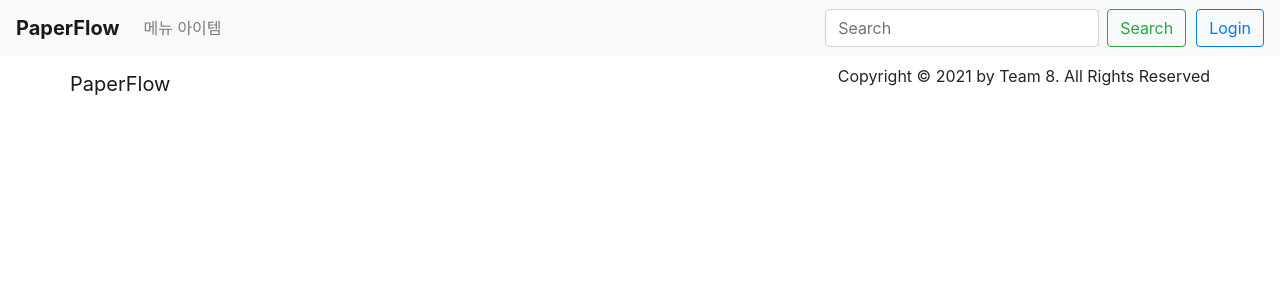
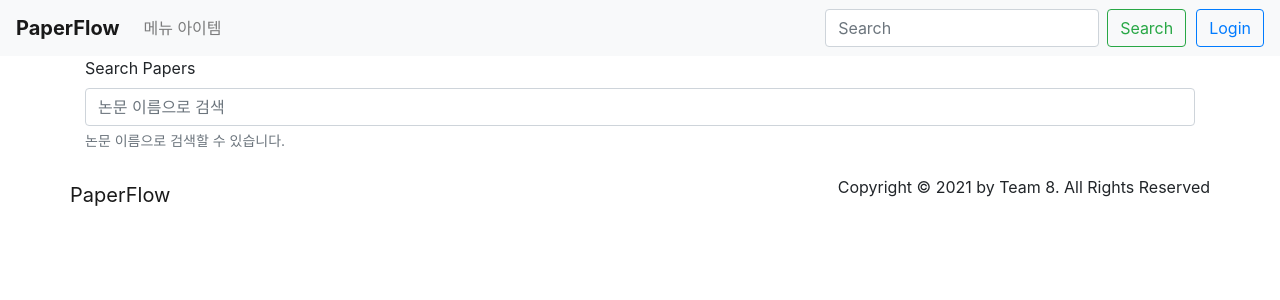
Before and after one commit to kookmin-sw/capstone-2021-8, a React app in the folder client/paperflow-web-v1/: page /search in a window 1280 px wide. Shown: the top 300 px of the page. Built offline with nearby package versions, Linux system fonts and the light colour scheme; the HTML template or start-up script is replaced by a standard one.

Commit message:
feat & refactor: add searchbar on Search page & refactor layouts

```diff
--- a/client/paperflow-web-v1/src/layouts/Layouts/DefaultDesktop/index.js
+++ b/client/paperflow-web-v1/src/layouts/Layouts/DefaultDesktop/index.js
@@ -1,12 +1,16 @@
 import React from 'react';
-
+import {
+  Container,
+} from 'react-bootstrap';
 import NavBar from '../../../components/NavBar';
 import Footer from '../../../components/Footer';
 
 const DefaultDesktopLayout = ({ children, className }) => (
   <div className={className}>
     <NavBar />
-    {children}
+    <Container fluid="lg">
+      {children}
+    </Container>
     <Footer />
   </div>
 );
--- /dev/null
+++ b/client/paperflow-web-v1/src/layouts/Layouts/FullWidth/index.js
@@ -0,0 +1,13 @@
+import React from 'react';
+import NavBar from '../../../components/NavBar';
+import Footer from '../../../components/Footer';
+
+const FullWidthLayout = ({ children, className }) => (
+  <div className={className}>
+    <NavBar />
+    {children}
+    <Footer />
+  </div>
+);
+
+export default FullWidthLayout;
--- a/client/paperflow-web-v1/src/pages/Landing/index.js
+++ b/client/paperflow-web-v1/src/pages/Landing/index.js
@@ -7,7 +7,7 @@ import {
 import useRootData from '../../hooks/useRootData';
 import backgroundImage from '../../assets/images/concept-1868728_1920.jpg';
 import stylesDesktopDefault from './DesktopDefault.module.scss';
-import DefaultLayout from '../../layouts/Layouts/Default';
+import FullWidthLayout from '../../layouts/Layouts/FullWidth';
 import AchvCounter from '../../components/AchvCounter';
 import IntroCard from '../../components/IntroCard';
 import { achvs, features } from '../../assets/strings/Landing';
@@ -21,7 +21,7 @@ const Lading = () => {
   const styles = isDesktop ? stylesDesktopDefault : stylesDesktopDefault;
 
   return (
-    <DefaultLayout>
+    <FullWidthLayout>
       <Carousel controls={false}>
         <Carousel.Item>
           <img
@@ -66,7 +66,7 @@ const Lading = () => {
         })
       }
 
-    </DefaultLayout>
+    </FullWidthLayout>
   );
 };
 
--- a/client/paperflow-web-v1/src/pages/Search/index.js
+++ b/client/paperflow-web-v1/src/pages/Search/index.js
@@ -1,5 +1,6 @@
 import React from 'react';
 import {
+  Form,
 } from 'react-bootstrap';
 import useRootData from '../../hooks/useRootData';
 import stylesDesktopDefault from './DesktopDefault.module.scss';
@@ -15,7 +16,17 @@ const Search = () => {
   const styles = isDesktop ? stylesDesktopDefault : stylesDesktopDefault;
 
   return (
-    <DefaultLayout />
+    <DefaultLayout>
+      <Form>
+        <Form.Group controlId="formBasicEmail">
+          <Form.Label>Search Papers</Form.Label>
+          <Form.Control type="text" placeholder="논문 이름으로 검색" />
+          <Form.Text className="text-muted">
+            논문 이름으로 검색할 수 있습니다.
+          </Form.Text>
+        </Form.Group>
+      </Form>
+    </DefaultLayout>
   );
 };
 
```
